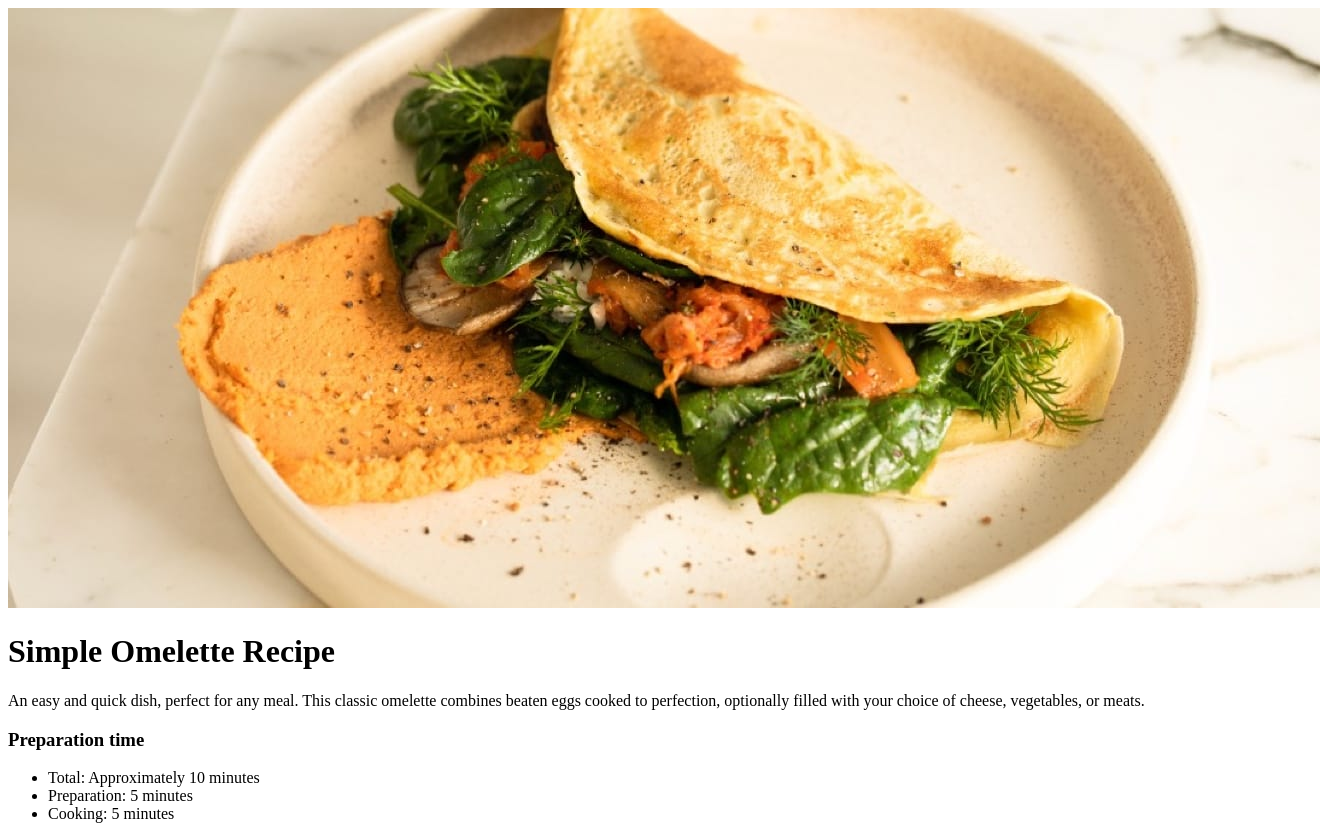
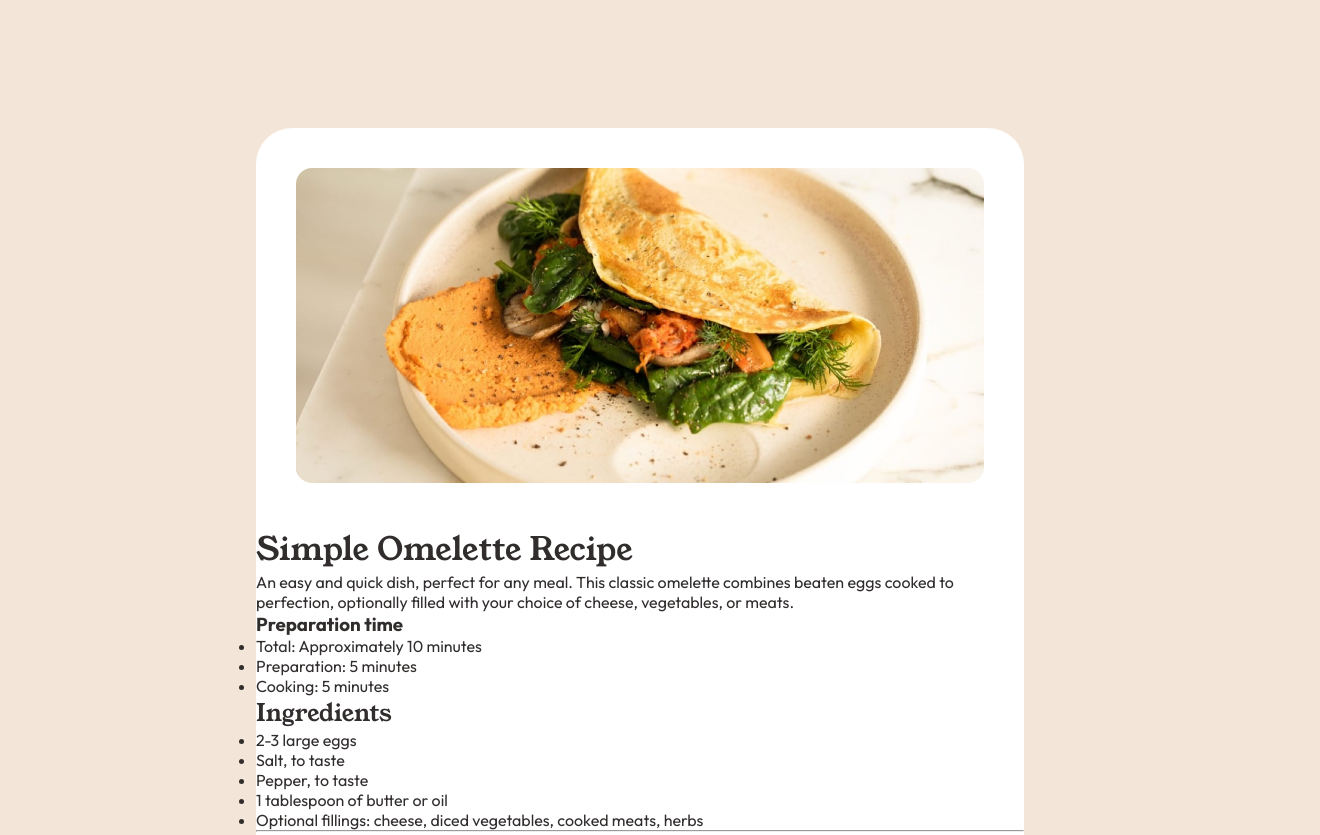
Before and after one commit to krunoslav-k/challenge-01-recipe-page-html-css, a plain HTML site: page index.html in a window 1280 px wide. Shown: the top 835 px of the page, 1320 px wide, since content can reach past the window. Drawn offline with Linux system fonts and the light colour scheme.

Commit message:
Add fonts and typography styles

```diff
--- a/base/_reset.scss
+++ b/base/_reset.scss
@@ -7,46 +7,3 @@
   margin: 0;
   padding: 0;
 }
-
-html,
-body {
-  height: 100%;
-  font-family: system-ui, -apple-system, BlinkMacSystemFont, "Segoe UI", Roboto,
-    Oxygen, Ubuntu, Cantarell, "Open Sans", "Helvetica Neue", sans-serif;
-  background: $white; // ili bilo koja varijabla koju koristiš
-  color: $stone-900;
-  line-height: 1.5;
-}
-
-img,
-picture,
-video,
-canvas,
-svg {
-  display: block;
-  max-width: 100%;
-}
-
-input,
-button,
-textarea,
-select {
-  font: inherit;
-}
-
-a {
-  text-decoration: none;
-  color: inherit;
-}
-
-button {
-  cursor: pointer;
-  border: none;
-  background: none;
-  padding: 0;
-}
-
-ul,
-ol {
-  list-style: none;
-}
--- /dev/null
+++ b/base/_typography.scss
@@ -0,0 +1,17 @@
+@import "./_variables.scss";
+
+@font-face {
+  font-family: "Young Serif";
+  src: url("../assets/fonts/young-serif/YoungSerif-Regular.ttf");
+}
+
+@font-face {
+  font-family: "Outfit";
+  src: url("../assets/fonts/outfit/Outfit-VariableFont_wght.ttf");
+}
+
+html {
+  font-family: "Outfit";
+  font-size: 16px;
+  color: $stone-900;
+}
--- a/index.html
+++ b/index.html
@@ -16,6 +16,7 @@
     <title>Recipe page</title>
   </head>
   <body>
+    <main>
       <div class="image-container">
         <img src="./assets/images/image-omelette.jpeg" alt="" />
       </div>
@@ -56,28 +57,28 @@
         <ol>
           <li>
             Beat the eggs: In a bowl, beat the eggs with a pinch of salt and
-          pepper until they are well mixed. You can add a tablespoon of water or
-          milk for a fluffier texture.
+            pepper until they are well mixed. You can add a tablespoon of water
+            or milk for a fluffier texture.
           </li>
           <li>
             Heat the pan: Place a non-stick frying pan over medium heat and add
             butter or oil.
           </li>
           <li>
-          Cook the omelette: Once the butter is melted and bubbling, pour in the
-          eggs.
+            Cook the omelette: Once the butter is melted and bubbling, pour in
+            the eggs.
           </li>
           <li>Tilt the pan to ensure the eggs evenly coat the surface.</li>
           <li>
             Add fillings (optional): When the eggs begin to set at the edges but
-          are still slightly runny in the middle, sprinkle your chosen fillings
-          over one half of the omelette.
+            are still slightly runny in the middle, sprinkle your chosen
+            fillings over one half of the omelette.
           </li>
           <li>
-          Fold and serve: As the omelette continues to cook, carefully lift one
-          edge and fold it over the fillings. Let it cook for another minute,
-          then slide it onto a plate. Enjoy: Serve hot, with additional salt and
-          pepper if needed.
+            Fold and serve: As the omelette continues to cook, carefully lift
+            one edge and fold it over the fillings. Let it cook for another
+            minute, then slide it onto a plate. Enjoy: Serve hot, with
+            additional salt and pepper if needed.
           </li>
         </ol>
       </div>
@@ -119,5 +120,6 @@
         >. Coded by
         <a href="https://github.com/krunoslav-k">Krunoslav Kazalicki</a>.
       </div>
+    </main>
   </body>
 </html>
--- a/style.scss
+++ b/style.scss
@@ -1,2 +1,29 @@
 @import "./base/reset";
 @import "./base/variables";
+@import "./base/typography";
+
+h1,
+h2 {
+  font-family: "Young Serif";
+  font-weight: 500;
+}
+
+body {
+  background-color: $stone-100;
+}
+
+main {
+  background-color: $white;
+  margin: 10% 20%;
+  border-radius: 36px;
+  border: none;
+}
+
+.image-container {
+  padding: 40px;
+}
+
+img {
+  width: 100%;
+  border-radius: 16px;
+}
```
Also changed, not shown: style.css, 1 other file. Lines whose indentation alone changed are shown as unchanged.
